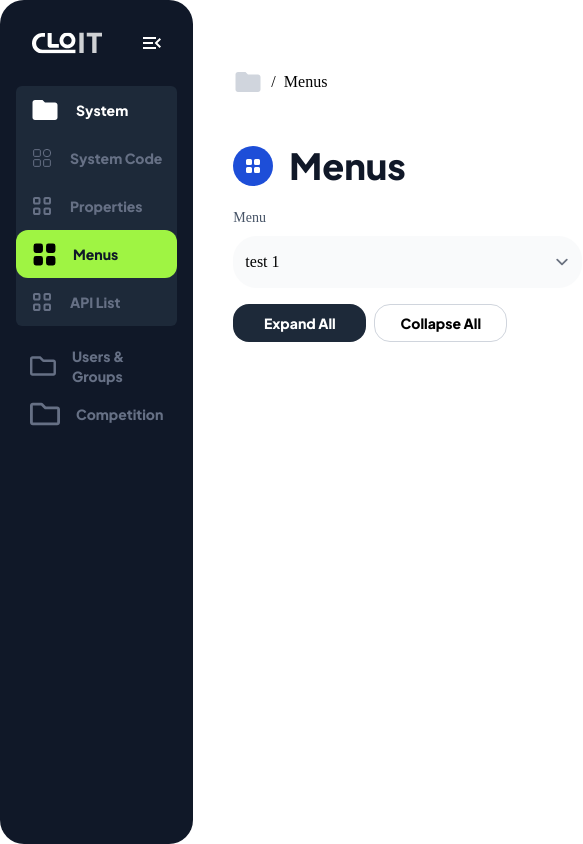
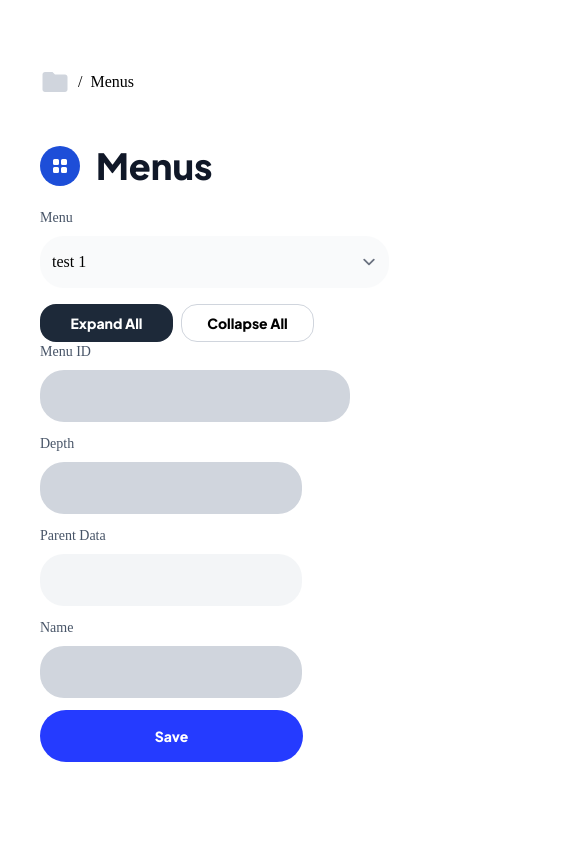
Before and after one commit to hitsamtiammar/hyperhire-new-laravel-frontend, a React (Vite) app: page / in a window 390 px wide. Shown: the whole page, 583 px wide, since content can reach past the window. Built offline with nearby package versions, Linux system fonts and the light colour scheme; a web font is replaced by a local one.

Commit message:
modify responsive

```diff
--- a/src/App.module.css
+++ b/src/App.module.css
@@ -3,5 +3,5 @@
 }
 
 .rightContainer{
-    @apply md:ml-[255px] w-full
+    @apply ml-0 lg:ml-[255px] w-full
 }
--- a/src/components/atoms/Button/styles.module.css
+++ b/src/components/atoms/Button/styles.module.css
@@ -1,4 +1,5 @@
 .buttonFilled{
     @apply h-[38px] rounded-2xl min-w-[133px]
         transition-colors font-bold text-sm
+        disabled:opacity-75
 }
--- a/src/components/molecules/InputSelect/index.tsx
+++ b/src/components/molecules/InputSelect/index.tsx
@@ -8,13 +8,14 @@ export interface InputSelectProps{
     label: string
     labelClassName?: string;
     children?: React.JSX.Element[]
+    disabled?: boolean
 }
 
-export default function InputSelect({className, inputClassName, labelClassName, label, children}: InputSelectProps) {
+export default function InputSelect({disabled = false, className, inputClassName, labelClassName, label, children}: InputSelectProps) {
   return (
     <div className={`${styles.mainContainer} ${className}`}>
         <Text className={`${styles.label} ${labelClassName}`}>{label}</Text>
-        <select className={`${styles.input} ${inputClassName}`}>
+        <select disabled={disabled} className={`${styles.input} ${inputClassName}`}>
             {children}
         </select>
     </div>
--- /dev/null
+++ b/src/components/molecules/InputText/index.tsx
@@ -0,0 +1,21 @@
+import React from 'react'
+import Text from '@/components/atoms/Text'
+import styles from './styles.module.css'
+
+export interface InputTextProps{
+    className?: string
+    inputClassName?: string
+    label: string
+    labelClassName?: string;
+    children?: React.JSX.Element[]
+    disabled?: boolean
+}
+
+export default function InputText({disabled = false, className = '', inputClassName = '', labelClassName = '', label}: InputTextProps) {
+    return (
+        <div className={`${styles.mainContainer} ${className}`}>
+            <Text className={`${styles.label} ${labelClassName}`}>{label}</Text>
+            <input disabled={disabled} className={`${styles.input} ${inputClassName}`}/>
+        </div>
+      )
+}
--- /dev/null
+++ b/src/components/molecules/InputText/styles.module.css
@@ -0,0 +1,12 @@
+.mainContainer{
+    @apply flex flex-col
+}
+
+.input{
+    @apply disabled:opacity-25 border-none
+    rounded-3xl bg-bluegrey-300  h-[52px]
+}
+
+.label{
+    @apply text-bluegrey-600 text-sm mb-2
+}
--- a/src/components/organismn/Drawer/styles.module.css
+++ b/src/components/organismn/Drawer/styles.module.css
@@ -1,5 +1,5 @@
 .drawerRoot{
-    @apply w-[255px] h-screen bg-primary rounded-3xl md:fixed
+    @apply w-[255px] h-screen bg-primary rounded-3xl hidden lg:block lg:fixed
 }
 
 .drawerHeading{
--- /dev/null
+++ b/src/components/organismn/EditForm/index.tsx
@@ -0,0 +1,16 @@
+import React from 'react'
+import InputText from '@/components/molecules/InputText'
+import styles from './styles.module.css'
+import Button from '@/components/atoms/Button'
+
+export default function EditForm() {
+  return (
+    <div className="flex flex-col">
+        <InputText label="Menu ID" />
+        <InputText className={styles.inputContainer} label="Depth" />
+        <InputText disabled className={styles.inputContainer} label="Parent Data" />
+        <InputText className={styles.inputContainer} label="Name" />
+        <Button className={styles.btnSubmit}>Save</Button>
+    </div>
+  )
+}
--- /dev/null
+++ b/src/components/organismn/EditForm/styles.module.css
@@ -0,0 +1,7 @@
+.inputContainer{
+    @apply w-[262px] mt-3
+}
+
+.btnSubmit{
+    @apply w-[263px] bg-arthicBlue hover:bg-blue-400 text-white mt-3 h-[52px] rounded-full
+}
--- a/src/templates/Home/Home.tsx
+++ b/src/templates/Home/Home.tsx
@@ -4,6 +4,7 @@ import HeadingLogo from '@/components/molecules/HeadingLogo'
 import styles from './styles.module.css'
 import InputSelect from '@/components/molecules/InputSelect'
 import Button from '@/components/atoms/Button'
+import EditForm from '@/components/organismn/EditForm'
 
 export default function Home() {
   return (
@@ -22,7 +23,9 @@ export default function Home() {
             <Button className={styles.buttonCollapseAll}>Collapse All</Button>
           </div>
         </div>
-        <div className="flex-1"></div>
+        <div className="flex-1">
+          <EditForm/>
+        </div>
       </div>
 
     </div>
--- a/src/templates/Home/styles.module.css
+++ b/src/templates/Home/styles.module.css
@@ -11,7 +11,7 @@
 }
 
 .leftContainer{
-    @apply flex h-28 flex-row
+    @apply flex h-28 flex-col lg:flex-row
 }
 
 .buttonGroup{
--- a/tailwind.config.js
+++ b/tailwind.config.js
@@ -11,12 +11,14 @@ export default {
         secondary: '#1D2939',
         bluegrey: {
           DEFAULT: '#667085',
+          200: '#EAECF0',
           300: '#D0D5DD',
           600: '#475467',
           900: '#101828'
         },
         limegreen: '#9FF443',
-        bluegray: '#101828'
+        bluegray: '#101828',
+        arthicBlue: '#253BFF'
       }
     },
     fontFamily: {
```
